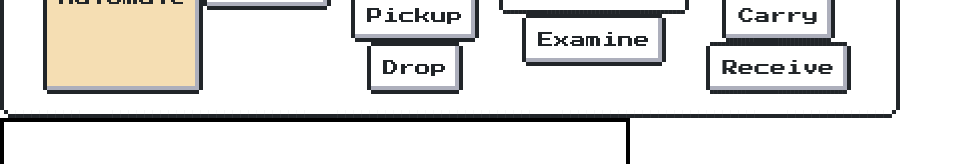
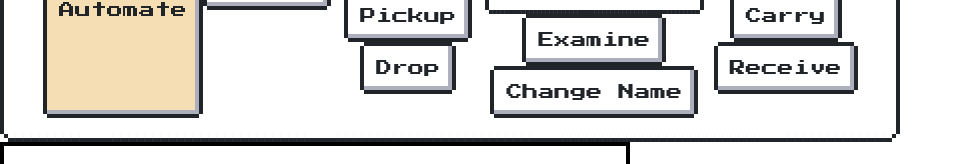
Before and after one commit to cspt3-bw2-team6/Front-End, a React (Create React App) app: page /game in a window 1280 px wide. Shown: the part 191-355 px from the top of the page, without its empty margins (0-963 px from the left). Built offline with nearby package versions, Linux system fonts and the light colour scheme; no server answers.

Commit message:
Created changeName button

```diff
--- a/src/components/Game/Controls/index.jsx
+++ b/src/components/Game/Controls/index.jsx
@@ -53,9 +53,9 @@ function Controls(props) {
 
       <TextInput
         activity1={"Examine"}
-        activity2={"Sell"}
+        activity2={"Change Name"}
         primaryFunction={props.examine}
-        secondaryFunction={props.sell}
+        secondaryFunction={props.changeName}
         label="Item or Player Name"
       />
 
```
